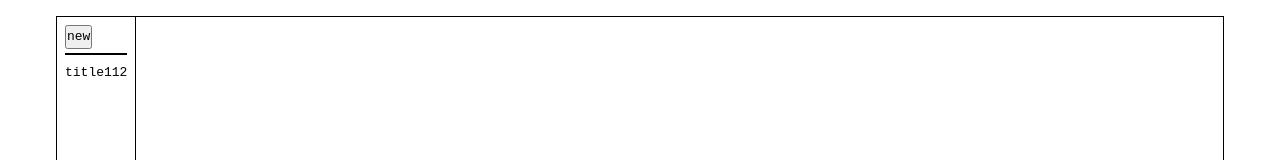
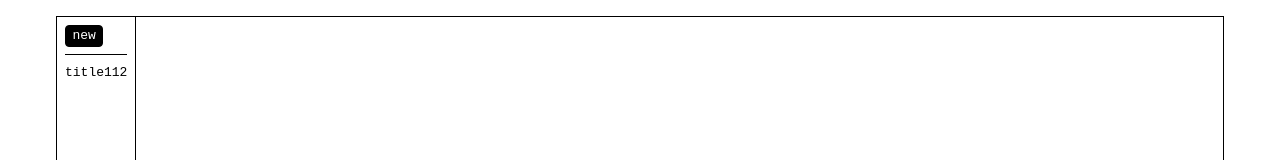
Before and after one commit to stelsp/react-todo, a React (Create React App) app: page / in a window 1280 px wide. Shown: the top 160 px of the page. Built offline with nearby package versions, Linux system fonts and the light colour scheme.

Commit message:
style: add button styles + app borders

```diff
--- /dev/null
+++ b/src/components/add-todo/index.tsx
@@ -0,0 +1,20 @@
+import React, { FC } from 'react';
+import { useData } from '../../context/context';
+
+import style from './style.module.scss';
+
+const AddTodo: FC = () => {
+  const { addTodo } = useData();
+
+  if (!addTodo) return null;
+
+  return (
+    <header className={style.addTodo__header}>
+      <button className={style.addTodo__button} onClick={() => addTodo()}>
+        new
+      </button>
+    </header>
+  );
+};
+
+export default AddTodo;
--- /dev/null
+++ b/src/components/add-todo/style.module.scss
@@ -0,0 +1,18 @@
+@import '../../lib/sass/mixins.scss';
+
+.addTodo {
+  resize: horizontal;
+  padding: 0.5rem;
+  border-right: 1px solid black;
+  overflow: hidden;
+
+  &__header {
+    min-height: 30px;
+    border-bottom: 1px solid black;
+    margin-bottom: 0.5rem;
+  }
+
+  &__button {
+    @include button($br: 4px, $px: 0, $py: 0.5em, $clr: #fff, $bg: #000);
+  }
+}
--- a/src/components/todo-edit/style.module.scss
+++ b/src/components/todo-edit/style.module.scss
@@ -3,14 +3,14 @@
 .todoEdit {
   flex-grow: 1;
   &__divider {
-    border-bottom: 2px solid black;
+    border-bottom: 1px solid black;
     margin-block: 0.5rem;
   }
 
   &__header {
     min-height: 30px;
     @include flex($justify: space-between);
-    border-bottom: 2px solid black;
+    border-bottom: 1px solid black;
     margin-bottom: 0.5rem;
   }
 
--- a/src/layout/aside/index.tsx
+++ b/src/layout/aside/index.tsx
@@ -1,20 +1,8 @@
 import React, { FC } from 'react';
+import AddTodo from '../../components/add-todo';
 import TodoList from '../../components/todo-list';
-import { useData } from '../../context/context';
 
 import style from './style.module.scss';
-
-const AddTodo: FC = () => {
-  const { addTodo } = useData();
-
-  if (!addTodo) return null;
-
-  return (
-    <header className={style.aside__header}>
-      <button onClick={() => addTodo()}>new</button>
-    </header>
-  );
-};
 
 const Aside: FC = () => {
   return (
--- a/src/layout/aside/style.module.scss
+++ b/src/layout/aside/style.module.scss
@@ -3,10 +3,4 @@
   padding: 0.5rem;
   border-right: 1px solid black;
   overflow: hidden;
-
-  &__header {
-    min-height: 30px;
-    border-bottom: 2px solid black;
-    margin-bottom: 0.5rem;
-  }
 }
--- a/src/lib/sass/mixins.scss
+++ b/src/lib/sass/mixins.scss
@@ -34,7 +34,7 @@
   padding-block: $px;
   padding-inline: $py;
 
-  border: none;
+  border: 1px solid $bg;
   outline: none;
 
   cursor: pointer;
```
